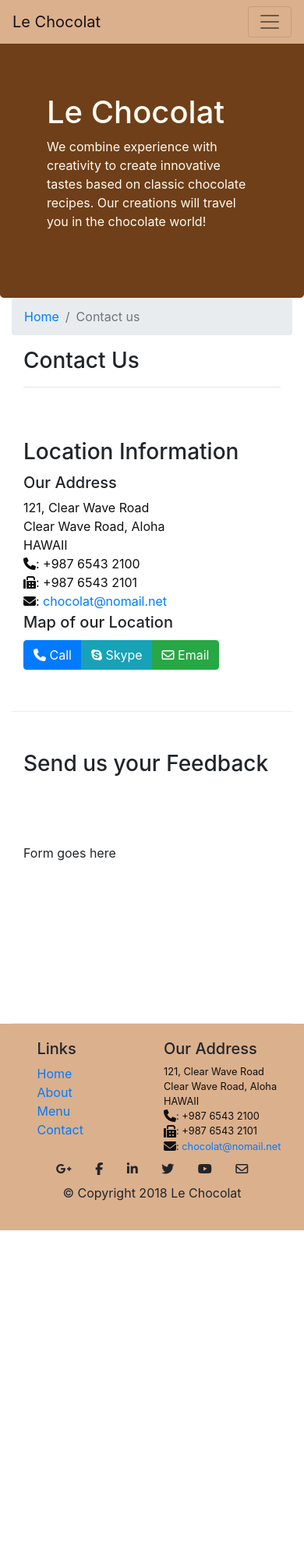
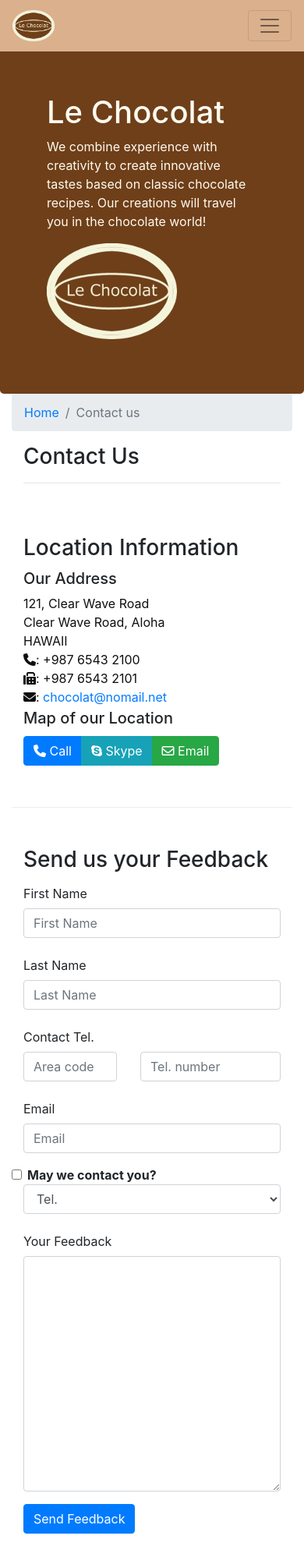
Before and after one commit to elenaathsp/leChocolat, a plain HTML site: page contactus.html in a window 390 px wide. Shown: the top 1997 px of the page at 78% size. Before the commit the page ends 1578 px from the top, so only its background shows below. Drawn offline with nearby package versions, Linux system fonts and the light colour scheme; files that its build step writes are made by us from their sources.

Commit message:
correction of logo to contactus

```diff
--- a/contactus.html
+++ b/contactus.html
@@ -1,18 +1,16 @@
 <!DOCTYPE html>
-<!-- saved from url=(0080)https://elearn.ellak.gr/pluginfile.php/8375/mod_book/chapter/3653/contactus.html -->
 <html lang="en">
 
 <head>
-    <meta http-equiv="Content-Type" content="text/html; charset=UTF-8">
     <!-- Required meta tags always come first -->
-
+    <meta charset="utf-8">
     <meta name="viewport" content="width=device-width, initial-scale=1, shrink-to-fit=no">
     <meta http-equiv="x-ua-compatible" content="ie=edge">
 
     <!-- Bootstrap CSS -->
-    <link rel="stylesheet" href="./contactus_files/bootstrap.min.css">
-    <link rel="stylesheet" href="./contactus_files/font-awesome.min.css">
-    <link href="./contactus_files/styles.css" rel="stylesheet">
+    <link rel="stylesheet" href="node_modules/bootstrap/dist/css/bootstrap.min.css">
+    <link rel="stylesheet" href="node_modules/font-awesome/css/font-awesome.min.css">
+    <link href="css/styles.css" rel="stylesheet">
 
     <title>Le Chocolat: Contact Us</title>
 
@@ -21,18 +19,19 @@
 <body>
     <nav class="navbar navbar-expand-md navbar-light bg-light fixed-top">
         <div class="container">
-            <a class="navbar-brand" href="./contactus.html">Le Chocolat</a>
+            <!--Logo-->
+            <a class="navbar-brand" href="./index.html"><img src="images/logo.png" height="40" width="54"></a>
             <button class="navbar-toggler" type="button" data-toggle="collapse" data-target="#Navbar">
                 <span class="navbar-toggler-icon"></span>
             </button>
             <div class="collapse navbar-collapse" id="Navbar">
                 <ul class="navbar-nav">
-                    <li class="nav-item "><a class="nav-link" href="./index.html">
+                    <li class="nav-item"><a class="nav-link" href="./index.html">
                             <span class="fa fa-home fa-lg"></span> Home</a></li>
                     <li class="nav-item"><a class="nav-link" href="./aboutus.html">
                             <span class="fa fa-info fa-lg"> </span> About</a></li>
-                    <li class="nav-item"><a class="nav-link" href="#">
-                            <span class="fa fa-list fa-lg"> Menu</span></a></li>
+                    <li class="nav-item"><a class="nav-link" href="">
+                            <span class="fa fa-list fa-lg"> Menu </span></a></li>
                     <li class="nav-item active"><a class="nav-link" href="./contactus.html">
                             <span class="fa fa-address-card fa-lg"></span> Contact</a></li>
                 </ul>
@@ -48,7 +47,9 @@
                     <p>We combine experience with creativity to create innovative tastes based on classic chocolate
                         recipes. Our creations will travel you in the chocolate world!</p>
                 </div>
-                <div class="col col-sm">
+                <div class="col col-sm-4">
+                    <!--the class image fluid makes the image responsive-->
+                    <img src="images/logo.png" class="img-fluid">
                 </div>
             </div>
         </div>
@@ -57,7 +58,7 @@
     <div class="container">
         <nav aria-label="breadcrumb">
             <ol class="breadcrumb">
-                <li class="breadcrumb-item"><a href="https://elearn.ellak.gr/pluginfile.php/8375/mod_book/chapter/3653/index.html">Home</a></li>
+                <li class="breadcrumb-item"><a href="./index.html">Home</a></li>
                 <li class="breadcrumb-item active" aria-current="page">Contact us</li>
             </ol>
         </nav>
@@ -88,9 +89,10 @@
                 <h5>Map of our Location</h5>
             </div>
             <div class="col-12 col-sm-11 offset-sm-1">
-                <!--Button group goes here-->
+                <!-- Button group goes here -->
                 <div class="btn-group" role="group" aria-label="Communication tools">
-                    <a role="button" class="btn btn-primary" href="tel:+98765432100 "><i class="fa fa-phone"></i> Call</a>
+                    <a role="button" class="btn btn-primary" href="tel:+98765432100 "><i class="fa fa-phone"></i>
+                        Call</a>
                     <a role="button" class="btn btn-info"><i class="fa fa-skype"></i> Skype</a>
                     <a role="button" class="btn btn-success" href="mailto:chocolat@nomail.net">
                         <i class="fa fa-envelope-o"></i> Email</a>
@@ -103,7 +105,65 @@
                 <h3>Send us your Feedback</h3>
             </div>
             <div class="col-12 col-md-9">
-                Form goes here
+                <!--Form goes here-->
+                <form>
+                    <div class="form-group row">
+                        <label for="firstname" class="col-md-2 col-form-label">First Name</label>
+                        <div class="col-md-10">
+                            <input type="text" class="form-control" id="firstname" name="firstname" placeholder="First Name">
+                        </div>
+                    </div>
+                    <div class="form-group row">
+                        <label for="lastname" class="col-md-2 col-form-label">Last Name</label>
+                        <div class="col-md-10">
+                            <input type="text" class="form-control" id="lastname" name="lastname" placeholder="Last Name">
+                        </div>
+                    </div>
+                    <div class="form-group row">
+                        <label for="telnum" class="col-12 col-md-2 col-form-label">Contact Tel.</label>
+                        <div class="col-5 col-sm-4 col-md-3">
+                            <div class="input-group">
+                                <!--<div class="input-group-addon">(</div>-->
+                                <input type="tel" class="form-control" id="areacode" name="areacode" placeholder="Area code">
+                                <!--<div class="input-group-addon">)</div>-->
+                            </div>
+                        </div>
+                        <div class="col-7 col-sm-6 col-md-7">
+                            <input type="tel" class="form-control" id="telnum" name="telnum" placeholder="Tel. number">
+                        </div>
+                    </div>
+                    <div class="form-group row">
+                        <label for="emailid" class="col-md-2 col-form-label">Email</label>
+                        <div class="col-md-10">
+                            <input type="email" class="form-control" id="emailid" name="emailid" placeholder="Email">
+                        </div>
+                    </div>
+                    <div class="form-group row">
+                        <div class="form-check col-md-6 offset-md-2">
+                            <label class="form-check-label">
+                                <input type="checkbox" class="form-check-input" name="approve" value="">
+                                <strong>May we contact you?</strong>
+                            </label>
+                        </div>
+                        <div class="col-md-3 offset-md-1">
+                            <select class="form-control">
+                                <option>Tel.</option>
+                                <option>Email</option>
+                            </select>
+                        </div>
+                    </div>
+                    <div class="form-group row">
+                        <label for="feedback" class="col-md-2 col-form-label">Your Feedback</label>
+                        <div class="col-md-10">
+                            <textarea class="form-control" id="feedback" name="feedback" rows="12"></textarea>
+                        </div>
+                    </div>
+                    <div class="form-group row">
+                        <div class="offset-md-2 col-md-10">
+                            <button type="submit" class="btn btn-primary">Send Feedback</button>
+                        </div>
+                    </div>
+                </form>
             </div>
             <div class="col-12 col-md">
             </div>
@@ -153,19 +213,16 @@
             </div>
             <div class="row justify-content-center">
                 <div class="col-auto">
-                    <p>© Copyright 2018 Le Chocolat</p>
+                    <p>&copy; Copyright 2018 Le Chocolat</p>
                 </div>
             </div>
         </div>
     </footer>
 
     <!-- jQuery first, then Tether, then Bootstrap JS. -->
-    <script src="./contactus_files/jquery.min.js"></script>
-    <script src="./contactus_files/tether.min.js"></script>
-    <script src="./contactus_files/bootstrap.min.js"></script>
-
-
-
+    <script src="node_modules/jquery/dist/jquery.min.js"></script>
+    <script src="node_modules/tether/dist/js/tether.min.js"></script>
+    <script src="node_modules/bootstrap/dist/js/bootstrap.min.js"></script>
 </body>
 
 </html>
```
Also changed, not shown: index.html (+1 -1 lines).
